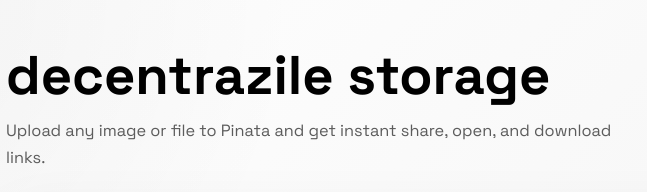
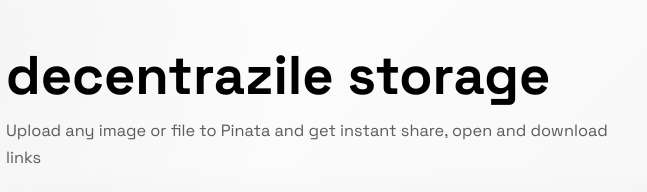
Before and after one commit to 0xranjeet/ranjeet-storage, a website: page public/index.html in a window 1280 px wide. Shown: the top 192 px of the page, 154-801 px from the left. Drawn offline with Linux system fonts and the light colour scheme.

Commit message:
Update index.html

```diff
--- a/public/index.html
+++ b/public/index.html
@@ -18,7 +18,7 @@
       <section class="hero">
         <h1>decentrazile storage</h1>
         <p class="subtext">
-          Upload any image or file to Pinata and get instant share, open, and download links.
+          Upload any image or file to Pinata and get instant share, open and download links
         </p>
       </section>
 
```
